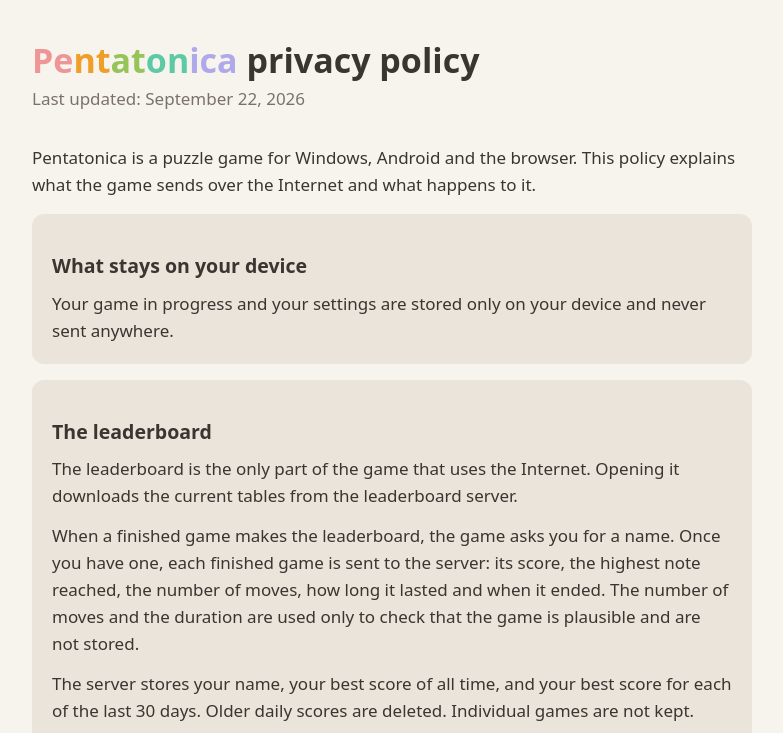
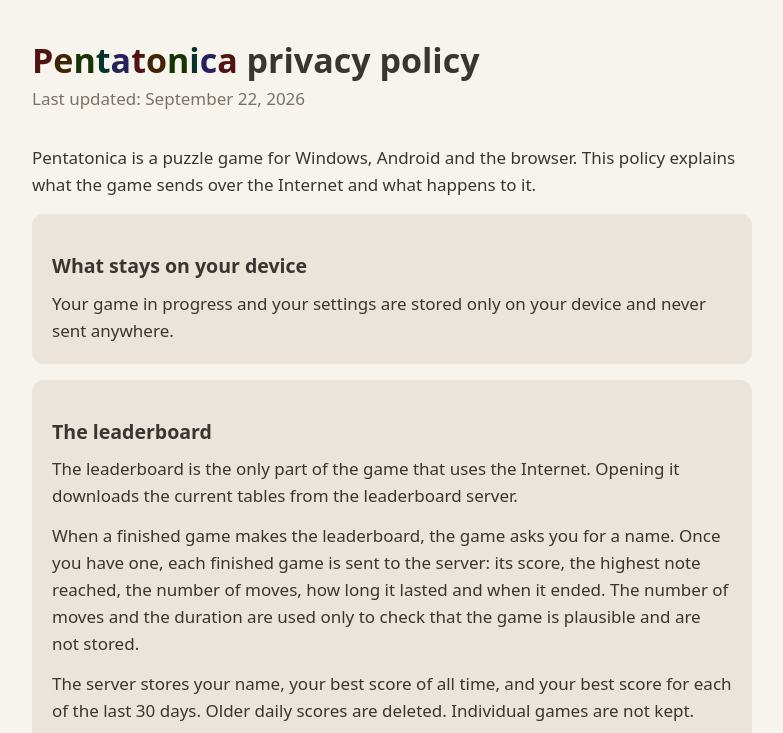
Before and after one commit to Mardivil/Pentatonica, a plain HTML site: page privacy.html in a window 1280 px wide. Shown: the top 733 px of the page, without its empty margins (248-1031 px from the left). Drawn offline with Linux system fonts and the light colour scheme.

Commit message:
Publish Pentatonica

```diff
--- a/privacy.html
+++ b/privacy.html
@@ -40,9 +40,14 @@
             line-height: 1.2;
             margin: 0 0 4px;
         }
-        /* The title in the tile colours of the five notes, as on the game's screen. */
-        .c { color: #F09595; } .d { color: #EF9F27; } .e { color: #97C459; }
-        .g { color: #5DCAA5; } .a { color: #AFA9EC; }
+        /* The title as the game draws it (Title in GameScreen.kt): each letter takes the colour of
+           the next note, the note's darkest shade on the light theme and its pastel face on the dark. */
+        .n0 { color: #501313; } .n1 { color: #412402; } .n2 { color: #173404; }
+        .n3 { color: #04342C; } .n4 { color: #26215C; }
+        @media (prefers-color-scheme: dark) {
+            .n0 { color: #F09595; } .n1 { color: #EF9F27; } .n2 { color: #97C459; }
+            .n3 { color: #5DCAA5; } .n4 { color: #AFA9EC; }
+        }
         .updated {
             color: var(--ink-muted);
             margin: 0 0 32px;
@@ -67,7 +72,7 @@
 </head>
 <body>
 <main>
-    <h1><span class="c">Pe</span><span class="d">nt</span><span class="e">at</span><span class="g">on</span><span class="a">ica</span> privacy policy</h1>
+    <h1><span class="n0">P</span><span class="n1">e</span><span class="n2">n</span><span class="n3">t</span><span class="n4">a</span><span class="n0">t</span><span class="n1">o</span><span class="n2">n</span><span class="n3">i</span><span class="n4">c</span><span class="n0">a</span> privacy policy</h1>
     <p class="updated">Last updated: September 22, 2026</p>
 
     <p>Pentatonica is a puzzle game for Windows, Android and the browser. This policy explains what
```
